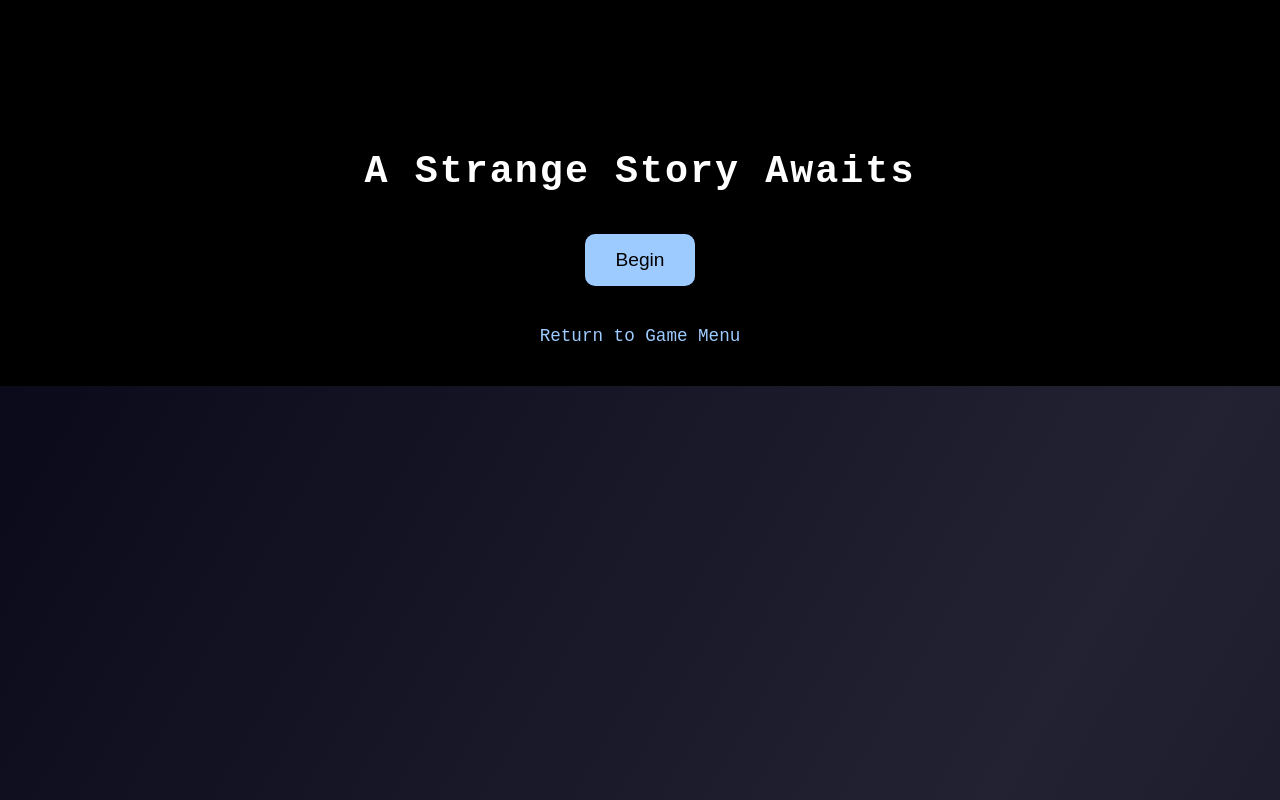
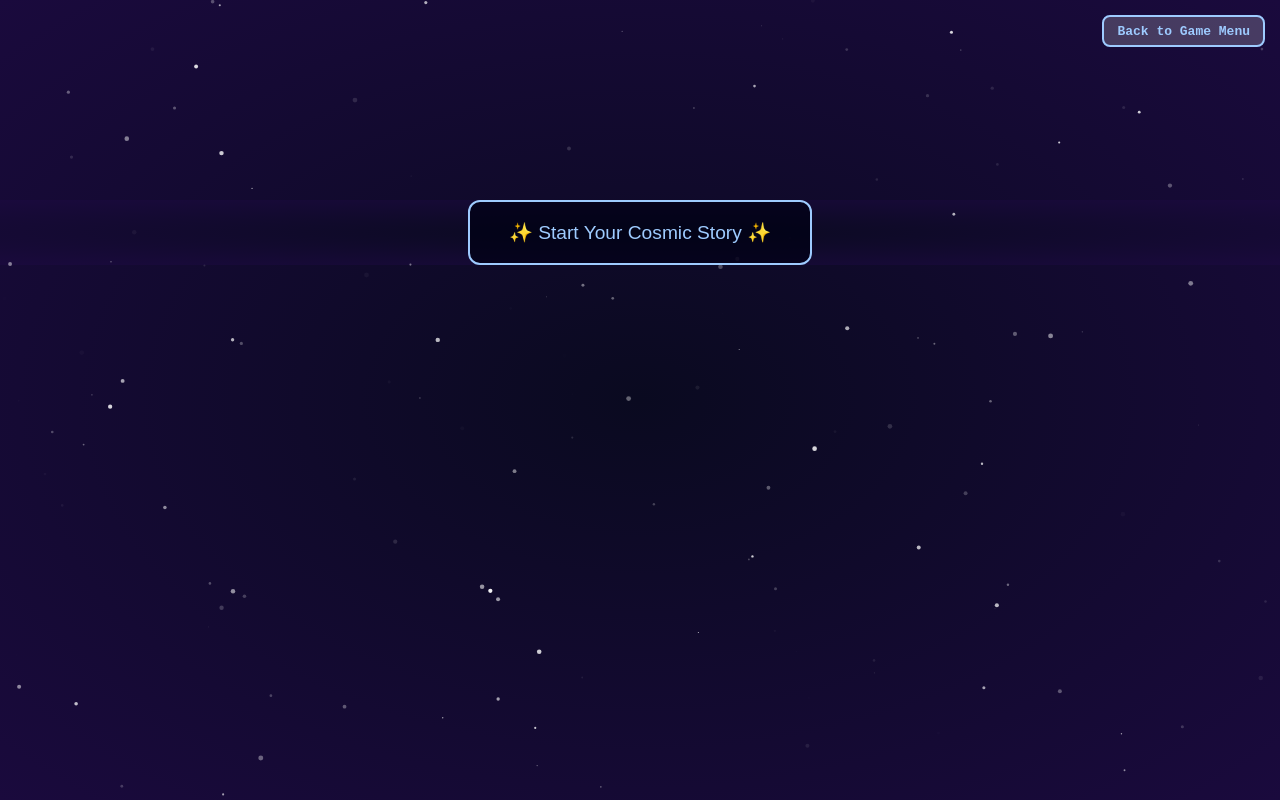
Before and after one commit to Jelly-cat28/my-weird-web-corner, a plain HTML site: page funnyfillin.html in a window 1280 px wide. Drawn offline with Linux system fonts and the light colour scheme.

Commit message:
Update funnyfillin.html
fixing scroll 2.0

```diff
--- a/funnyfillin.html
+++ b/funnyfillin.html
@@ -1,111 +1,213 @@
 <!DOCTYPE html>
 <html lang="en">
 <head>
-<meta charset="UTF-8" />
-<meta name="viewport" content="width=device-width, initial-scale=1.0" />
-<title>Weird Page — Scrollable Story</title>
+<meta charset="UTF-8">
+<meta name="viewport" content="width=device-width, initial-scale=1.0">
+<title>Cosmic Funny Fill In✨🌌</title>
+
 <style>
   html, body {
-    margin: 0;
-    padding: 0;
-    background: #000;
-    overflow-y: auto;
-    overflow-x: hidden;
-    font-family: "Courier New", monospace;
+    margin: 0; padding: 0;
+    min-height: 100%;
+    width: 100%;
+    background: radial-gradient(#0a0a20, #1a0a3d);
+    font-family: 'Courier New', monospace;
     color: #fff;
   }
 
-  /* background animated gradient */
-  body::before {
-    content: "";
+  canvas {
     position: fixed;
-    top: 0;
-    left: 0;
-    width: 100%;
-    height: 100%;
-    background: linear-gradient(120deg, #001, #112, #001, #223, #001);
-    background-size: 400% 400%;
-    animation: bgshift 20s ease infinite;
-    z-index: -1;
+    top: 0; left: 0;
+    width: 100%; height: 100%;
+    display: block;
+    z-index: 0;
   }
 
-  @keyframes bgshift {
-    0% { background-position: 0% 50%; }
-    50% { background-position: 100% 50%; }
-    100% { background-position: 0% 50%; }
+  /* Make container scroll naturally */
+  #storyContainer {
+    position: relative;
+    margin: 200px auto; /* pushes it down so scrolling is meaningful */
+    background: rgba(0,0,20,0.7);
+    border: 2px solid #9ecbff;
+    border-radius: 15px;
+    padding: 2em;
+    max-width: 700px;
+    text-align: left;
+    font-size: 1.1rem;
+    line-height: 1.5;
+    z-index: 10;
+    display: none;
   }
 
-  /* container that now scrolls properly */
-  #storyContainer {
+  #startBtn {
     position: relative;
-    margin: 120px auto 200px auto;
-    max-width: 700px;
-    padding: 2em;
-    border-radius: 15px;
+    margin: 200px auto;
+    padding: 1em 2em;
+    font-size: 1.2rem;
     border: 2px solid #9ecbff;
     background: rgba(0,0,20,0.7);
-    display: none;
-    font-size: 1.15rem;
-    line-height: 1.6;
+    color: #9ecbff;
+    border-radius: 12px;
+    cursor: pointer;
+    display: block;
+    width: fit-content;
+    z-index: 10;
+  }
+  #startBtn:hover {
+    background: rgba(0,0,40,0.9);
   }
 
-  #title {
-    text-align: center;
-    margin-top: 150px;
-    font-size: 2.4rem;
-    letter-spacing: 2px;
+  /* Menu button stays in corner */
+  #backBtn {
+    position: fixed;
+    top: 15px;
+    right: 15px;
+    padding: 0.5em 1em;
+    background: rgba(255,255,255,0.2);
+    color: #9ecbff;
+    border: 2px solid #9ecbff;
+    border-radius: 8px;
+    text-decoration: none;
+    font-weight: bold;
+    font-family: monospace;
+    z-index: 1000;
+    transition: all 0.2s;
   }
 
-  #beginBtn {
-    display: block;
-    margin: 40px auto;
-    padding: 15px 30px;
-    font-size: 1.2rem;
-    background: #9ecbff;
-    color: #000;
-    border: none;
-    border-radius: 10px;
-    cursor: pointer;
-    transition: 0.3s;
+  #backBtn:hover {
+    background: rgba(255,255,255,0.5);
+    color: #0a0a20;
   }
-
-  #beginBtn:hover {
-    transform: scale(1.05);
-    background: #bde2ff;
-  }
-
-  #menuLink {
-    display: block;
-    text-align: center;
-    margin: 40px auto;
-    color: #9ecbff;
-    font-size: 1.1rem;
-    text-decoration: none;
-  }
-
-  #menuLink:hover { text-decoration: underline; }
 </style>
 </head>
 <body>
 
-<h1 id="title">A Strange Story Awaits</h1>
-<button id="beginBtn">Begin</button>
-<a id="menuLink" href="menu.html">Return to Game Menu</a>
+<canvas id="canvas"></canvas>
 
+<!-- FLOATING MENU BUTTON -->
+<a id="backBtn" href="gamesmenu.html">Back to Game Menu</a>
+
+<!-- CONTENT -->
+<button id="startBtn">✨ Start Your Cosmic Story ✨</button>
 <div id="storyContainer"></div>
 
 <script>
-const story = `Something gently taps the back of your neck.\n\nYou turn around, but there's only the faint trembling of the air itself — like someone just stepped around a corner you can't see.\n\nA sentence appears in your mind, uninvited:\n\n*“Do not follow the noise. Follow the gap between noises.”*\n\nAs you try to understand it, the floor beneath you ripples like fabric. A soft humming starts — too low to hear, but you can feel it in your teeth.\n\nYour shadow bends slightly in a direction the light isn't coming from.\n\nYou try to step back, but the room moves with you.\n\nSomething is rewriting itself.");
+const canvas = document.getElementById('canvas');
+const ctx = canvas.getContext('2d');
 
-const beginBtn = document.getElementById("beginBtn");
-const container = document.getElementById("storyContainer");
+function resize() {
+  canvas.width = window.innerWidth;
+  canvas.height = window.innerHeight;
+}
+window.addEventListener('resize', resize);
+resize();
 
-beginBtn.addEventListener("click", () => {
+// ----------- Stars & Sparkles -----------
+const stars = [];
+for(let i=0;i<150;i++){
+  stars.push({
+    x: Math.random()*canvas.width,
+    y: Math.random()*canvas.height,
+    r: Math.random()*2+0.5,
+    alpha: Math.random()*0.8+0.2,
+    phase: Math.random()*Math.PI*2
+  });
+}
+const sparkles = [];
+function spawnSparkle(x,y){
+  sparkles.push({
+    x, y,
+    r: Math.random()*3+1,
+    alpha: 1,
+    vx: (Math.random()-0.5)*1,
+    vy: (Math.random()-0.5)*1,
+    life: 60
+  });
+}
+
+function animate(){
+  ctx.clearRect(0,0,canvas.width,canvas.height);
+
+  // stars
+  for(let s of stars){
+    const a = 0.5 + 0.5*Math.sin(performance.now()/1000 + s.phase);
+    ctx.globalAlpha = s.alpha * a;
+    ctx.fillStyle = '#fff';
+    ctx.beginPath();
+    ctx.arc(s.x,s.y,s.r,0,Math.PI*2);
+    ctx.fill();
+  }
+  ctx.globalAlpha = 1;
+
+  // sparkles
+  for(let i=sparkles.length-1;i>=0;i--){
+    const sp = sparkles[i];
+    ctx.globalAlpha = sp.alpha;
+    ctx.fillStyle = '#9ecbff';
+    ctx.beginPath();
+    ctx.arc(sp.x,sp.y,sp.r,0,Math.PI*2);
+    ctx.fill();
+    sp.x += sp.vx;
+    sp.y += sp.vy;
+    sp.life--;
+    sp.alpha = sp.life/60;
+    if(sp.life<=0) sparkles.splice(i,1);
+  }
+
+  requestAnimationFrame(animate);
+}
+animate();
+
+// ----------- Story Fill-in -----------
+
+const prompts = [
+  {key:'number', text:'A huge number?', default:'9000'},
+  {key:'creature1', text:'A magical creature (plural)?', default:'unicorns'},
+  {key:'verb1', text:'A silly verb ending in -ing?', default:'moonwalking'},
+  {key:'sound', text:'A funny sound?', default:'boing'},
+  {key:'object1', text:'A random object (plural)?', default:'hats'},
+  {key:'friend', text:"A friend's name?", default:'Alex'},
+  {key:'object2', text:'Something you can wear?', default:'scarf'},
+  {key:'verb2', text:'Another verb?', default:'leap'},
+  {key:'stickyThing', text:'Something sticky?', default:'honey'},
+  {key:'gooey', text:'Something gross?', default:'slime'},
+  {key:'drink', text:'A liquid?', default:'tea'},
+  {key:'bodyPart', text:'A body part (plural)?', default:'toes'},
+  {key:'vehicle', text:'A mode of transportation?', default:'spacescooter'},
+  {key:'mythical', text:'A mythical creature?', default:'dragon'},
+  {key:'adjective', text:'An adjective?', default:'sparkly'},
+  {key:'planet', text:'A planet?', default:'Jupiter'}
+];
+
+function startStory(){
+  const answers = {};
+  for(let p of prompts){
+    answers[p.key] = prompt(p.text, p.default);
+    spawnSparkle(Math.random()*canvas.width, Math.random()*canvas.height);
+  }
+
+  const story = `
+We zoom across the stars at ${answers.number} light-years per second in our magical ship.
+I look out and see ${answers.creature1} ${answers.verb1} by, leaving trails of ${answers.sound} in the starlight.
+Suddenly, the ship jolts to a stop. I grab a box labeled "${answers.object1}" and find a ${answers.object2} that fits perfectly.
+${answers.friend} fastens it to me so I won't float away.
+I open the hatch and ${answers.verb2} outside, discovering ${answers.stickyThing} smeared across the deck.
+It must have come from the ${answers.gooey} cloud we passed yesterday.
+I sip some ${answers.drink} to steady myself while wiggling my ${answers.bodyPart}.
+Off in the distance, a ${answers.vehicle} approaches!
+“Need a lift?” a voice calls. It's a ${answers.adjective} ${answers.mythical}!
+They offer to tow us back to ${answers.planet}, proving once again that the cosmos is full of surprises.
+  `;
+
+  const container = document.getElementById('storyContainer');
   container.textContent = story;
-  container.style.display = "block";
-  window.scrollTo({ top: container.offsetTop - 80, behavior: "smooth" });
-});
+  container.style.display = 'block';
+
+  document.getElementById('startBtn').style.display = 'none';
+}
+
+document.getElementById('startBtn').addEventListener('click', startStory);
+
 </script>
-
 </body>
 </html>
```
